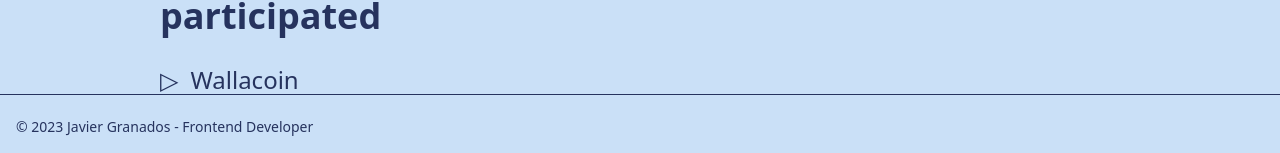
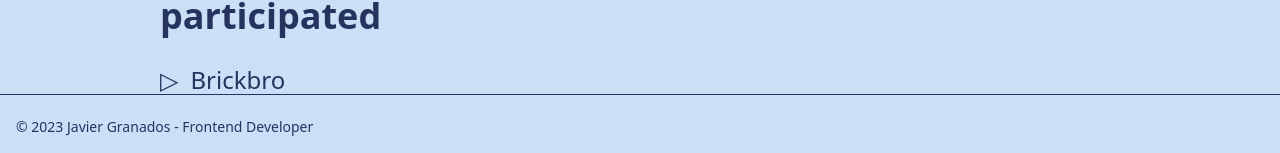
Before and after one commit to javiergranados/website, a Vue app: page /projects in a window 1280 px wide. Shown: the part 642-795 px from the top of the page. Built offline with nearby package versions, Linux system fonts and the light colour scheme.

Commit message:
Add the possibility to set a project as discontinued

```diff
--- a/src/views/ProjectsView.vue
+++ b/src/views/ProjectsView.vue
@@ -2,13 +2,10 @@
 type Projects = ReadonlyArray<{
   label: string
   href: string
+  isDiscontinued?: boolean
 }>
 
-const links: Projects = [
-  {
-    label: 'Wallacoin',
-    href: 'https://wallacoin.com/',
-  },
+const projects: Projects = [
   {
     label: 'Brickbro',
     href: 'https://www.brickbro.com/',
@@ -25,6 +22,11 @@ const links: Projects = [
     label: 'App BitsaCard',
     href: 'https://app.bitsacard.com/',
   },
+  {
+    label: 'Wallacoin',
+    href: 'https://wallacoin.com/',
+    isDiscontinued: true,
+  },
 ]
 </script>
 
@@ -33,15 +35,17 @@ const links: Projects = [
     A brief list of public projects in which I&lsquo;ve created or participated
   </h1>
   <ul class="text-3xl text-primary">
-    <li v-for="link in links" :key="link.label" class="mb-2">
+    <li v-for="project in projects" :key="project.label" class="mb-2">
       <a
-        :href="link.href"
+        :href="project.href"
         target="_blank"
         rel="noreferrer"
-        class="text-2xl text-primary transition-colors hover:text-neutral"
+        :class="`text-2xl text-primary transition-colors hover:text-neutral ${
+          project.isDiscontinued ? 'pointer-events-none line-through' : ''
+        }`"
       >
         <span class="mr-3 hidden md:inline">▷</span>
-        <span class="no-underline">{{ link.label }}</span>
+        <span class="no-underline">{{ project.label }}{{ project.isDiscontinued ? ' (discontinued)' : '' }}</span>
       </a>
     </li>
 
```
